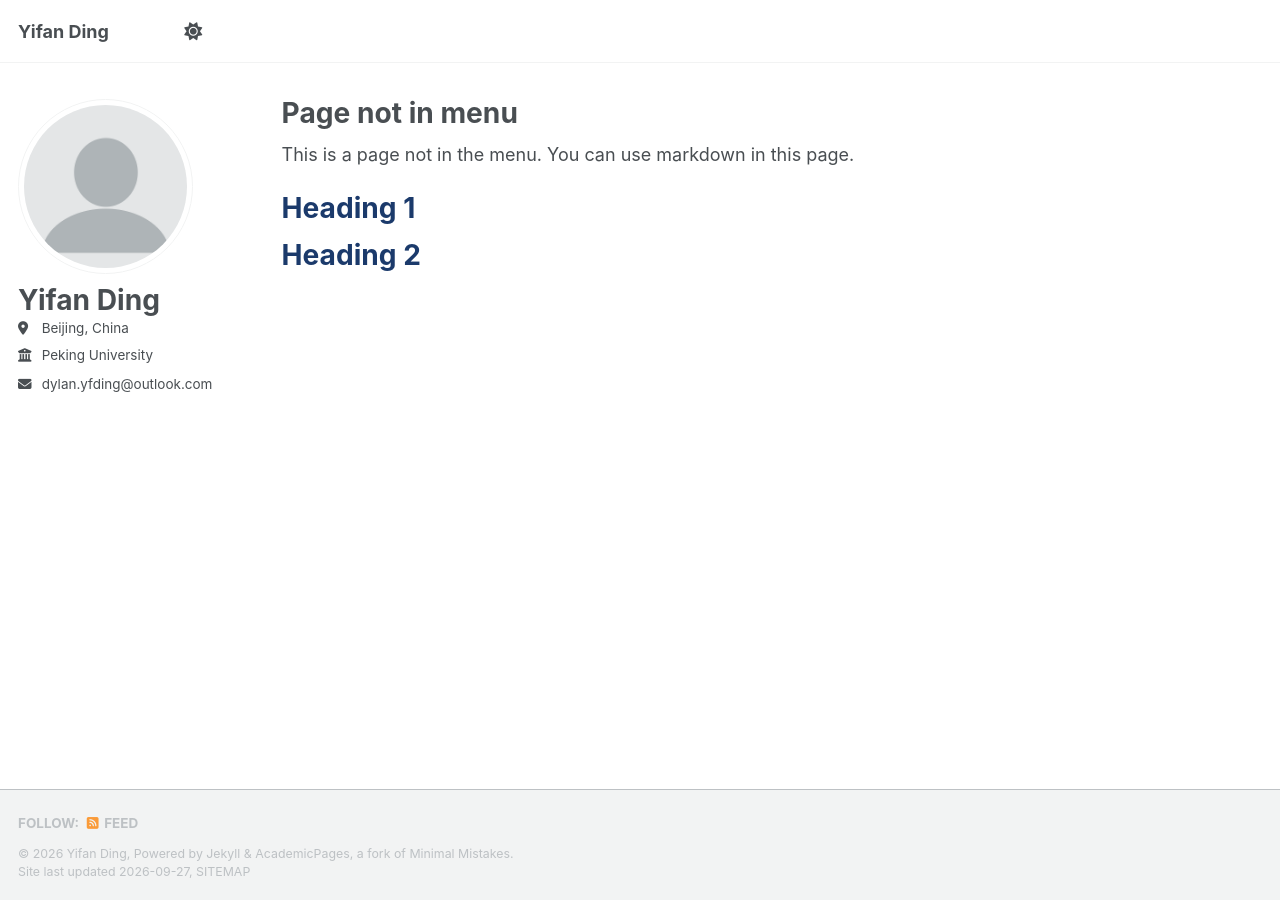
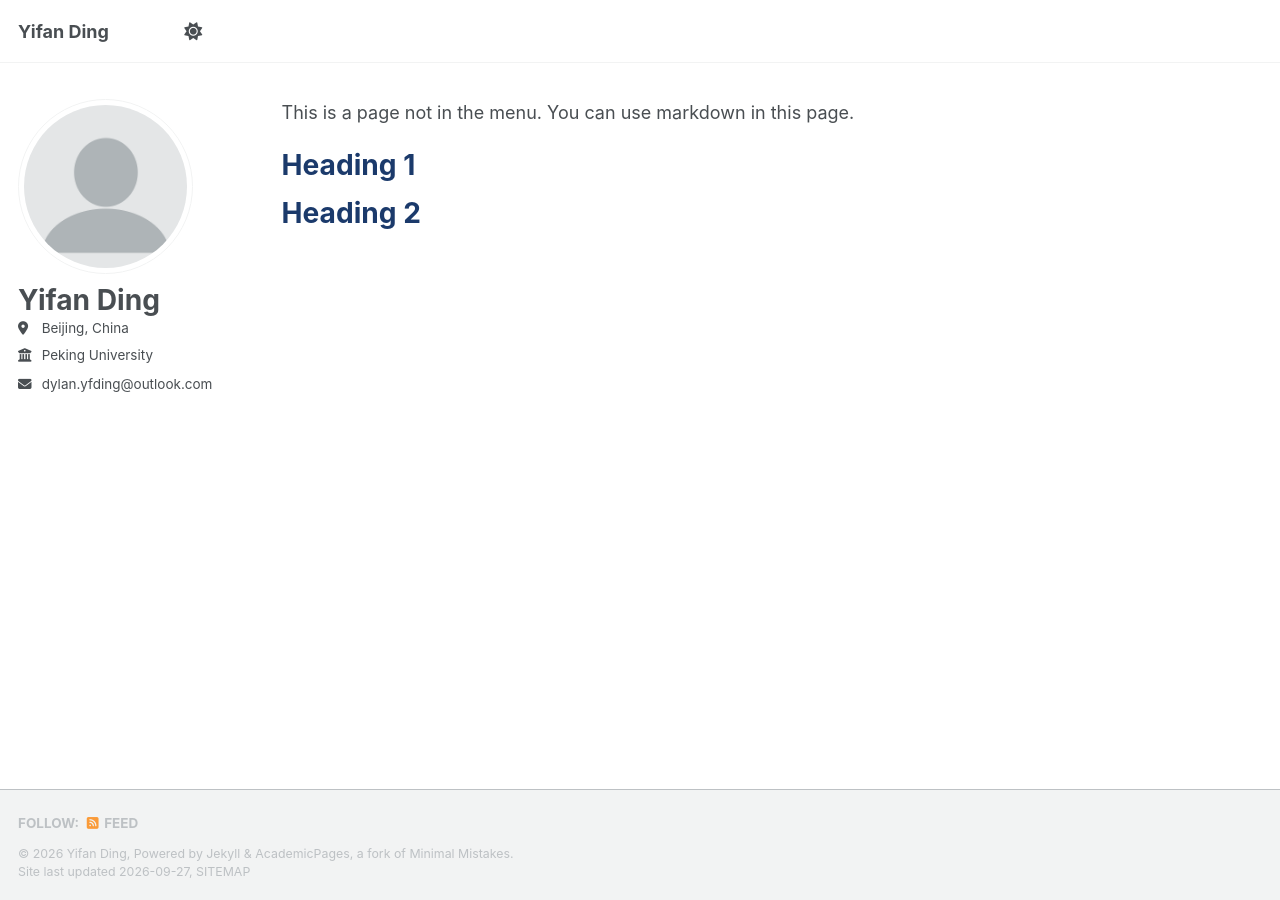
Before and after one commit to DylanDing54/DylanDing54.github.io, a Jekyll site: the page built from _pages/non-menu-page.md, in a window 1280 px wide. Built offline with Jekyll 4.4.1, drawn with Linux system fonts in a browser that asks for light colours; a style sheet for code colours, icons or effects is not loaded.

Commit message:
Fix page title hiding: the h1 sits outside .page__content
Co-Authored-By: Claude Opus 5 (1M context) <noreply@anthropic.com>

```diff
--- a/_sass/layout/_custom.scss
+++ b/_sass/layout/_custom.scss
@@ -128,19 +128,7 @@ html[data-theme="dark"] {
         color: var(--section-heading-color);
     }
 
-    /* The name already appears in the sidebar, so hide the duplicate
-       page title. Kept in the markup for SEO and screen readers. */
-    h1.page__title {
-        position: absolute;
-        width: 1px;
-        height: 1px;
-        padding: 0;
-        margin: -1px;
-        overflow: hidden;
-        clip: rect(0, 0, 0, 0);
-        white-space: nowrap;
-        border: 0;
-    }
+
 }
 
 /* --- Sidebar --- */
@@ -157,3 +145,18 @@ html[data-theme="dark"] {
 .sidebar .author__name {
     font-size: $type-size-3;
 }
+
+/* The name already appears in the sidebar, so hide the duplicate page
+   title. It lives in <header>, outside .page__content, and is kept in
+   the markup for SEO and screen readers. */
+.page__title {
+    position: absolute;
+    width: 1px;
+    height: 1px;
+    padding: 0;
+    margin: -1px;
+    overflow: hidden;
+    clip: rect(0, 0, 0, 0);
+    white-space: nowrap;
+    border: 0;
+}
```
